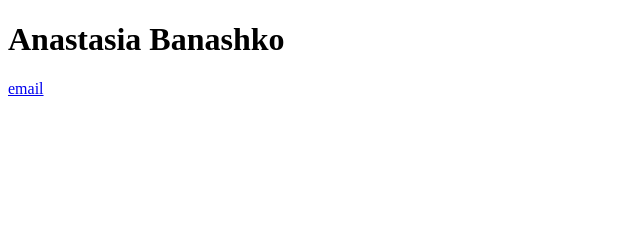
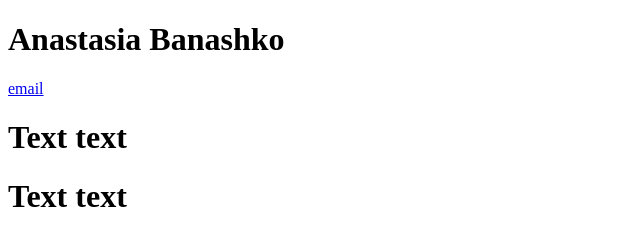
Before and after one commit to AnastasiaBanashko/Task01, a plain HTML site: page Lekce01/Cviceni01/index.html in a window 1280 px wide. Shown: the whole page, without its empty margins (0-640 px from the left). Drawn offline with Linux system fonts and the light colour scheme.

Commit message:
Adding text

```diff
--- a/Lekce01/Cviceni01/index.html
+++ b/Lekce01/Cviceni01/index.html
@@ -9,5 +9,7 @@
 <body>
    <h1>Anastasia Banashko</h1>
    <a href="n.banashko@gmail.com">email</a>
+   <h1>Text text</h1>
+   <h1>Text text</h1>
 </body>
 </html>
```
